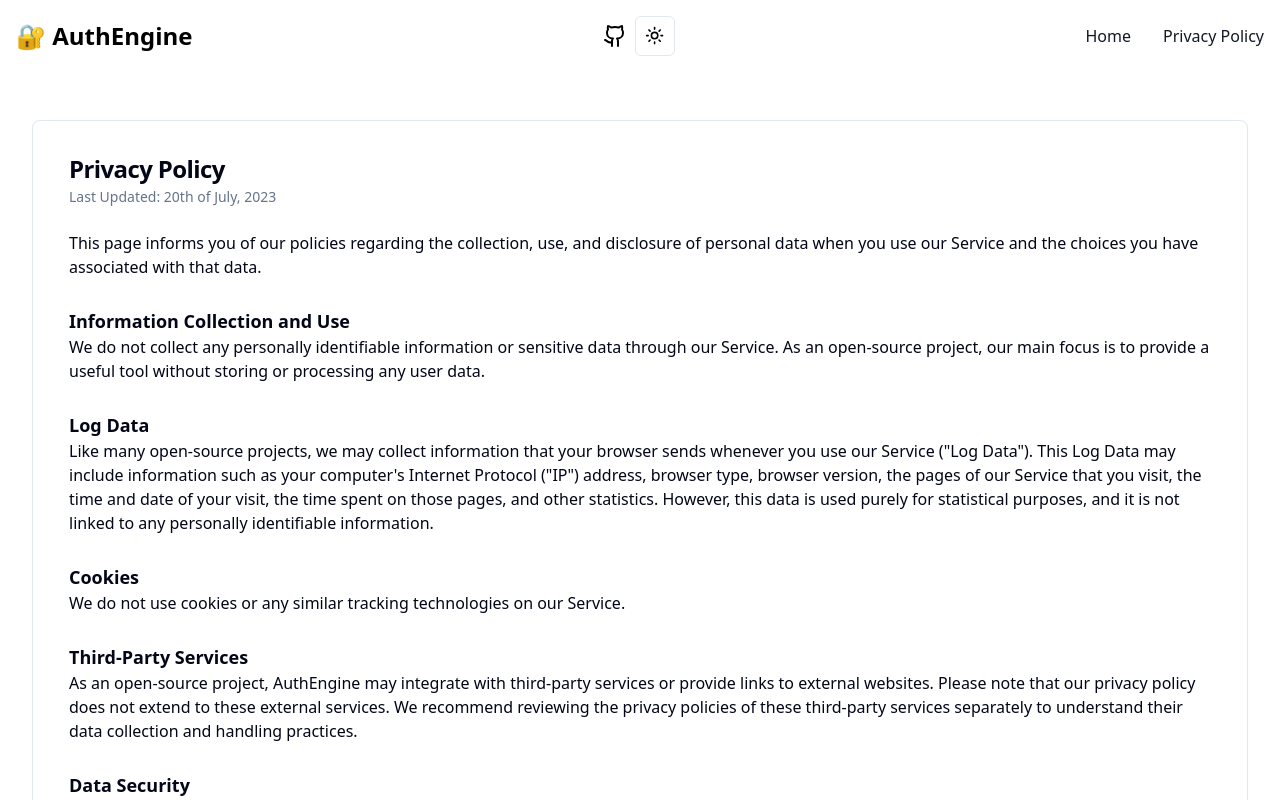
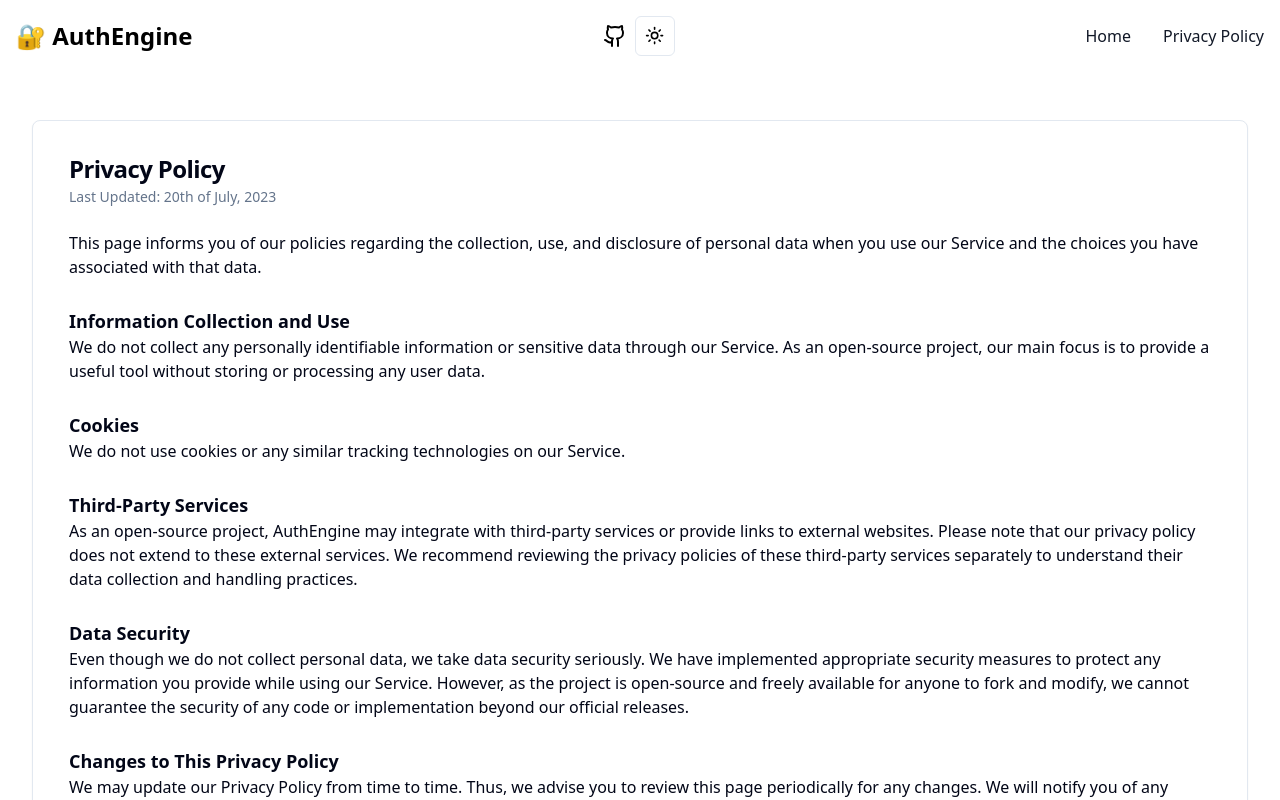
Before and after one commit to truethari/AuthEngine, a Next.js app: page /privacy in a window 1280 px wide. Shown: the top 800 px of the page. Built offline with nearby package versions, Linux system fonts and the light colour scheme.

Commit message:
update privacy policy

```diff
--- a/app/privacy/page.jsx
+++ b/app/privacy/page.jsx
@@ -29,17 +29,6 @@ export default function Privacy() {
               We do not collect any personally identifiable information or sensitive data through
               our Service. As an open-source project, our main focus is to provide a useful tool
               without storing or processing any user data.
-            </p>
-
-            <div className="text-lg font-semibold	mt-7">Log Data</div>
-            <p>
-              Like many open-source projects, we may collect information that your browser sends
-              whenever you use our Service (&quot;Log Data&quot;). This Log Data may include
-              information such as your computer&apos;s Internet Protocol (&quot;IP&quot;) address,
-              browser type, browser version, the pages of our Service that you visit, the time and
-              date of your visit, the time spent on those pages, and other statistics. However, this
-              data is used purely for statistical purposes, and it is not linked to any personally
-              identifiable information.
             </p>
 
             <div className="text-lg font-semibold	mt-7">Cookies</div>
```
Also changed, not shown: 1 other file (tests, documents, lock files or other folders).
